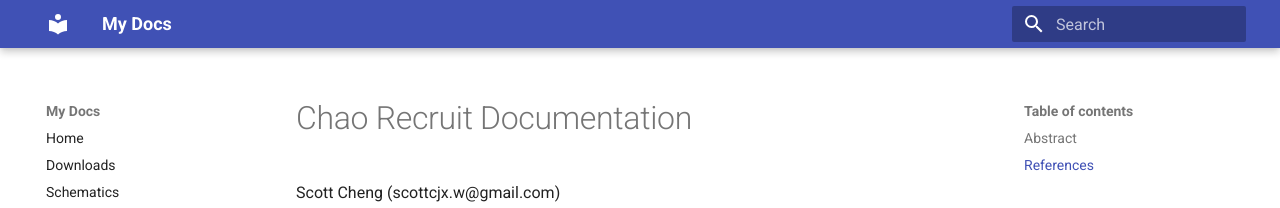
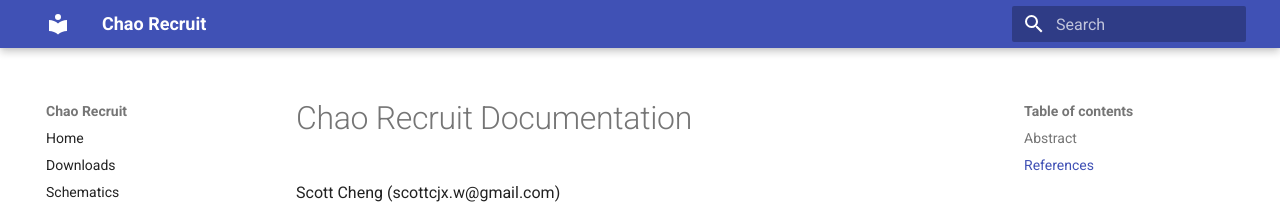
Before and after one commit to scott-cjx/Chao-Recruit, an MkDocs documentation site: the page built from docs/ChaoRecruit.md, in a window 1280 px wide. Shown: the top 208 px of the page. Built offline with MkDocs 1.6.1 and Material for MkDocs 9.7.7, drawn with Linux system fonts in a browser that asks for light colours.

Commit message:
Update mkdocs.yml

```diff
--- a/mkdocs.yml
+++ b/mkdocs.yml
@@ -1,4 +1,4 @@
-site_name: My Docs
+site_name: Chao Recruit
 site_url: https://mydomain.org/mysite
 theme:
   name: material
```
